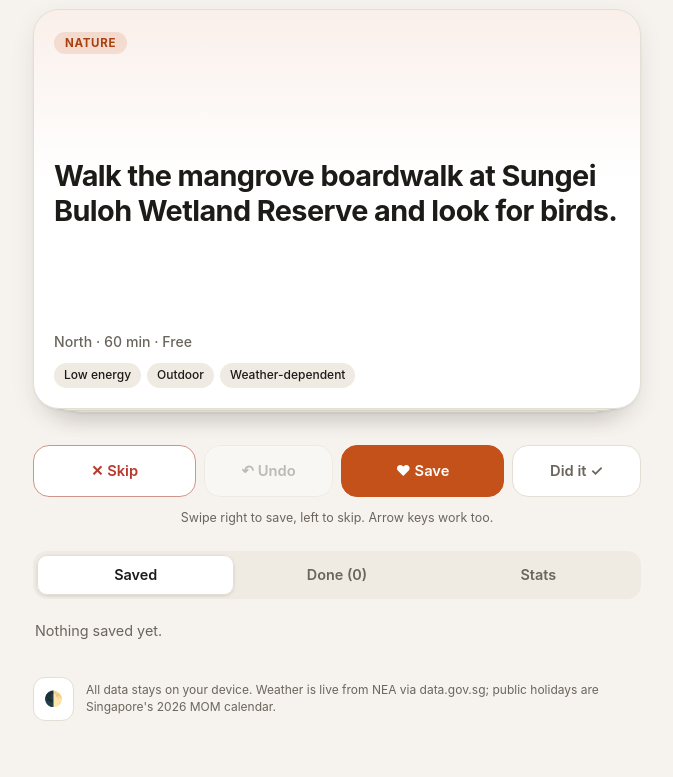
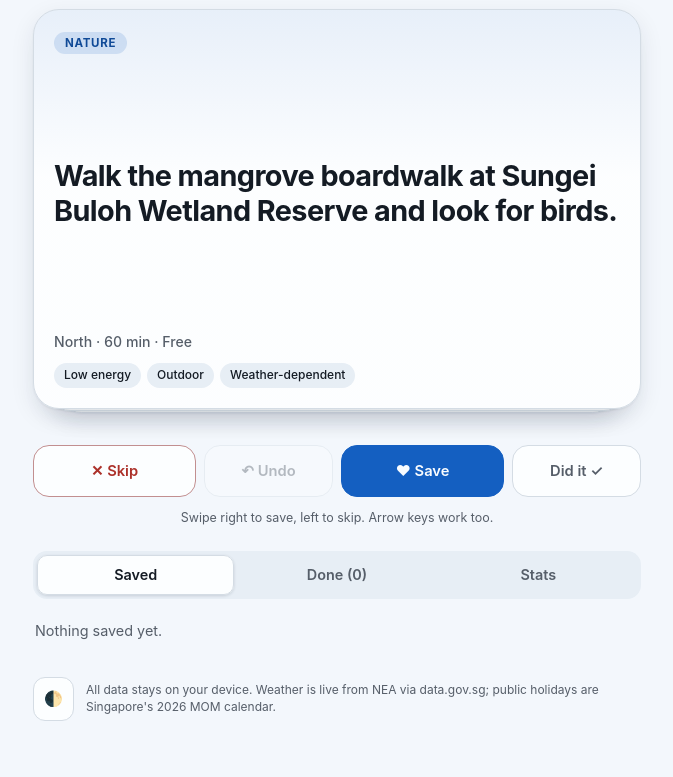
Before and after one commit to nitinbharathy-coinside/Bored, a website: page index.html in a window 1280 px wide. Shown: the part 488-1265 px from the top of the page, without its empty margins (303-976 px from the left). Drawn offline with Linux system fonts and the light colour scheme; no server answers.

Commit message:
Recolour to a deep blue accent with tinted neutrals (OKLCH)
Neutrals carry a slight blue tint instead of pure black/white/gray; accent,
save and skip colours are defined in OKLCH for both themes. Text/background
token pairs measured at 5.5:1 or better. Update theme-color, manifest and
icon to match. Bump SW cache to v11.

Co-Authored-By: Claude Sonnet 5.5 <noreply@anthropic.com>
Claude-Session: https://claude.ai/code/session_016ypGYnvv6y8Yyw3SLg1VvK

```diff
--- a/index.html
+++ b/index.html
@@ -5,7 +5,7 @@
 <meta name="viewport" content="width=device-width, initial-scale=1.0, viewport-fit=cover">
 <title>Bored SG</title>
 <meta name="description" content="One thing to do right now, or a whole day planned around your time, budget and the weather. Made for Singapore.">
-<meta name="theme-color" content="#d9622b">
+<meta name="theme-color" content="#145ec1">
 <link rel="manifest" href="manifest.json">
 <link rel="icon" href="icon.svg" type="image/svg+xml">
 <link rel="apple-touch-icon" href="icon.svg">
--- a/style.css
+++ b/style.css
@@ -1,33 +1,33 @@
 :root {
   color-scheme: light;
-  --bg: #f6f3ee;
-  --fg: #1d1b18;
-  --muted: #6a655d;
-  --card-bg: #ffffff;
-  --surface-2: #efebe3;
-  --border: #e4dfd5;
-  --accent: #c4501a;
-  --accent-fg: #ffffff;
-  --accent-text: #a8400f;
-  --save: #1f8a54;
-  --skip: #b83a2e;
-  --shadow: 0 1px 2px rgba(40, 30, 20, 0.06), 0 8px 24px rgba(40, 30, 20, 0.08);
+  --bg: oklch(97.5% 0.008 250);
+  --fg: oklch(22% 0.02 255);
+  --muted: oklch(48% 0.02 255);
+  --card-bg: oklch(99.5% 0.002 250);
+  --surface-2: oklch(94.5% 0.012 250);
+  --border: oklch(89% 0.014 250);
+  --accent: oklch(50% 0.17 258);
+  --accent-fg: oklch(99% 0.005 250);
+  --accent-text: oklch(42% 0.14 258);
+  --save: oklch(48% 0.095 160);
+  --skip: oklch(50% 0.16 28);
+  --shadow: 0 1px 2px oklch(25% 0.04 255 / 0.06), 0 8px 24px oklch(25% 0.04 255 / 0.09);
 }
 
 :root[data-theme="dark"] {
   color-scheme: dark;
-  --bg: #141517;
-  --fg: #efece6;
-  --muted: #a3a099;
-  --card-bg: #1e2024;
-  --surface-2: #282b30;
-  --border: #33363c;
-  --accent: #f0914f;
-  --accent-fg: #1a1208;
-  --accent-text: #f4a46b;
-  --save: #4cc38a;
-  --skip: #ef7a6d;
-  --shadow: 0 1px 2px rgba(0, 0, 0, 0.4), 0 8px 24px rgba(0, 0, 0, 0.35);
+  --bg: oklch(18% 0.015 255);
+  --fg: oklch(94% 0.01 250);
+  --muted: oklch(72% 0.02 255);
+  --card-bg: oklch(22.5% 0.018 255);
+  --surface-2: oklch(27% 0.02 255);
+  --border: oklch(33% 0.02 255);
+  --accent: oklch(72% 0.14 255);
+  --accent-fg: oklch(20% 0.04 258);
+  --accent-text: oklch(80% 0.09 255);
+  --save: oklch(75% 0.14 160);
+  --skip: oklch(72% 0.15 28);
+  --shadow: 0 1px 2px oklch(5% 0.02 255 / 0.45), 0 8px 24px oklch(5% 0.02 255 / 0.4);
 }
 
 * { box-sizing: border-box; }
@@ -441,7 +441,7 @@ button.primary {
   font-size: 0.9rem;
   font-weight: 600;
 }
-.tab-btn.active { background: var(--card-bg); color: var(--fg); box-shadow: 0 1px 3px rgba(0, 0, 0, 0.12); outline: 1px solid var(--border); outline-offset: -1px; }
+.tab-btn.active { background: var(--card-bg); color: var(--fg); box-shadow: 0 1px 3px oklch(25% 0.04 255 / 0.15); outline: 1px solid var(--border); outline-offset: -1px; }
 
 .tab-panel { display: none; }
 .tab-panel.active { display: block; }
--- a/sw.js
+++ b/sw.js
@@ -1,6 +1,6 @@
 // Minimal offline cache for the app shell. Bump CACHE_NAME when shipping
 // changes to any cached file so clients pick up the new version.
-const CACHE_NAME = 'bored-v10';
+const CACHE_NAME = 'bored-v11';
 const APP_SHELL = [
   './',
   'index.html',
```
Also changed, not shown: icon.svg, manifest.json.
